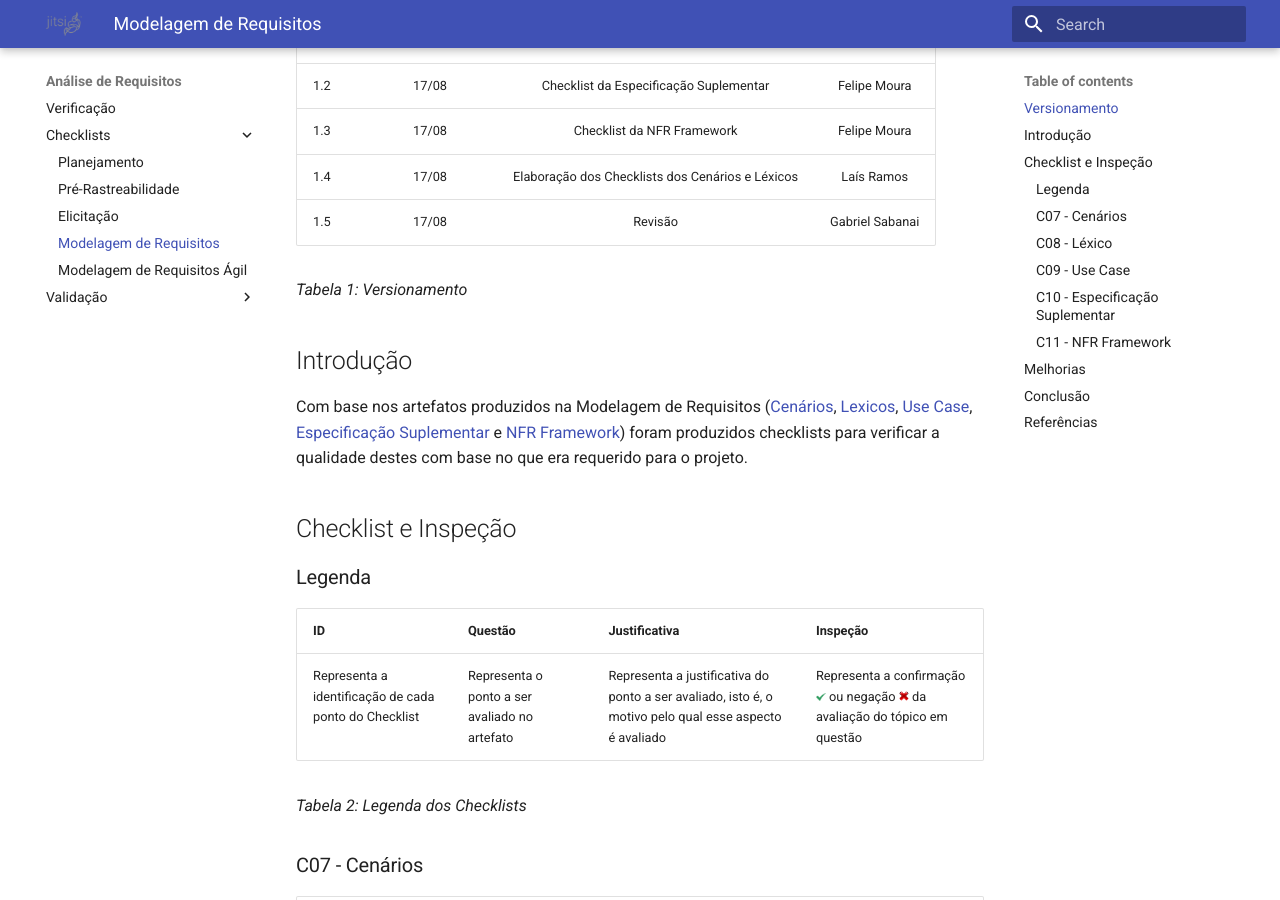
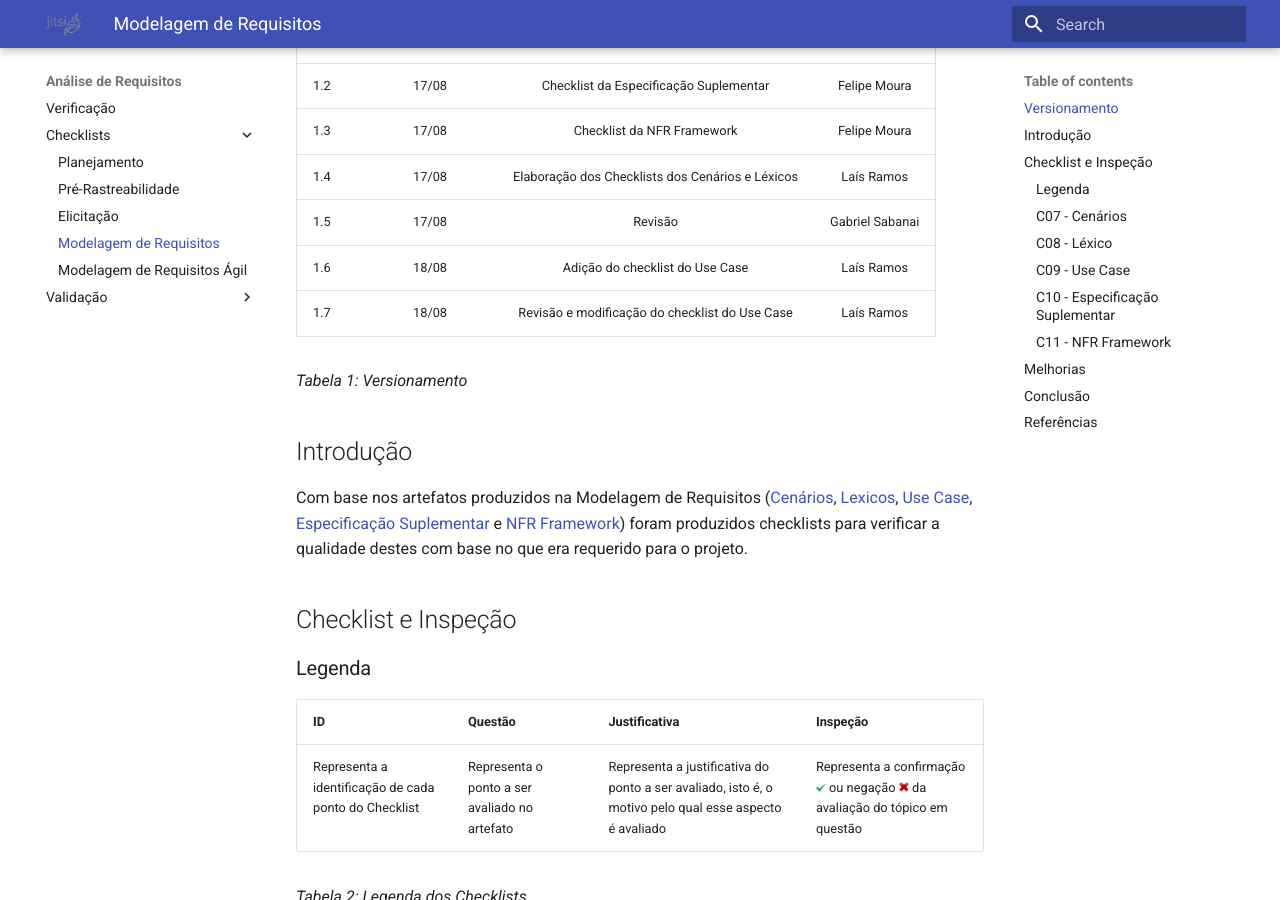
Before and after one commit to gabrielm2q/2022.1-Jitsi-Meet, an MkDocs documentation site: the page built from docs/analiseDeRequisitos/checklists/modelagem_cl.md, in a window 1280 px wide and 900 px high, scrolled down 352 px. Built offline with MkDocs 1.6.1 and Material for MkDocs 9.7.7, drawn with Linux system fonts in a browser that asks for light colours.

Commit message:
Adição do versionamento no documento

```diff
--- a/docs/analiseDeRequisitos/checklists/modelagem_cl.md
+++ b/docs/analiseDeRequisitos/checklists/modelagem_cl.md
@@ -10,6 +10,8 @@
 | 1.3    | 17/08 | Checklist da NFR Framework | Felipe Moura |
 | 1.4    | 17/08 | Elaboração dos Checklists dos Cenários e Léxicos | Laís Ramos |
 | 1.5    | 17/08 | Revisão | Gabriel Sabanai |
+| 1.6   | 18/08 | Adição do checklist do Use Case | Laís Ramos |
+| 1.7   | 18/08 | Revisão e modificação do checklist do Use Case | Laís Ramos |
 
 _Tabela 1: Versionamento_
 
```
